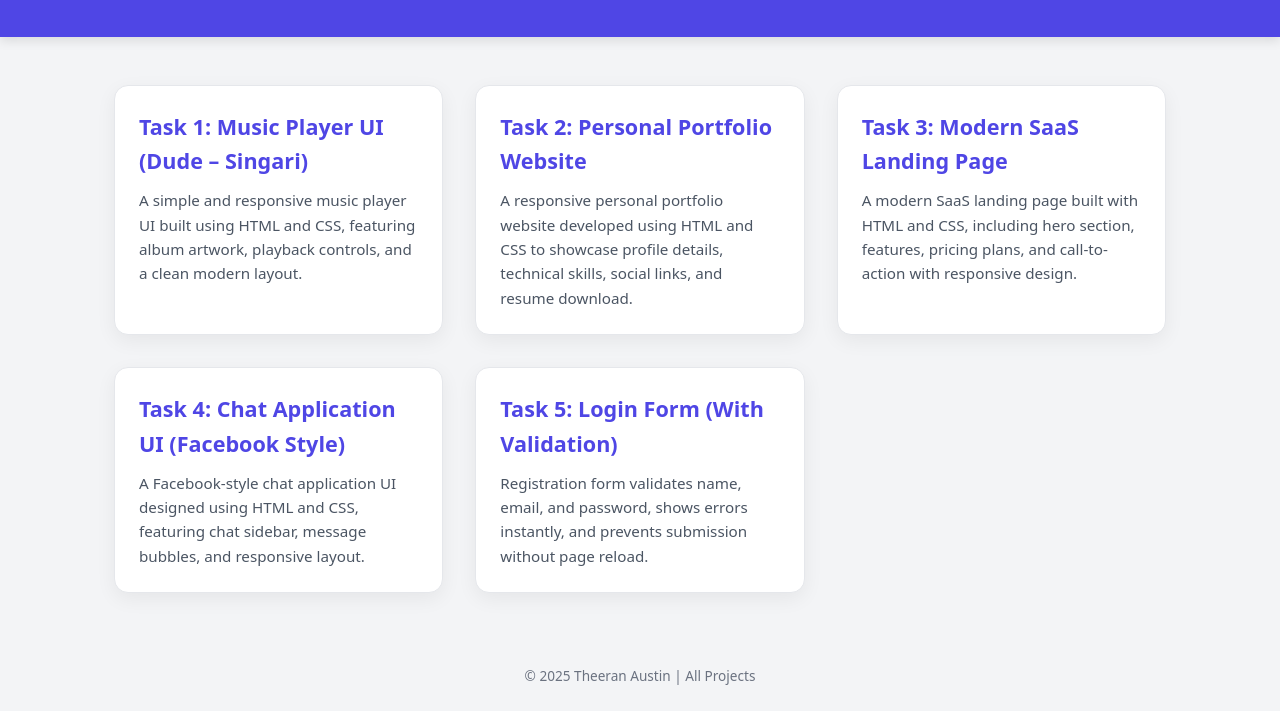
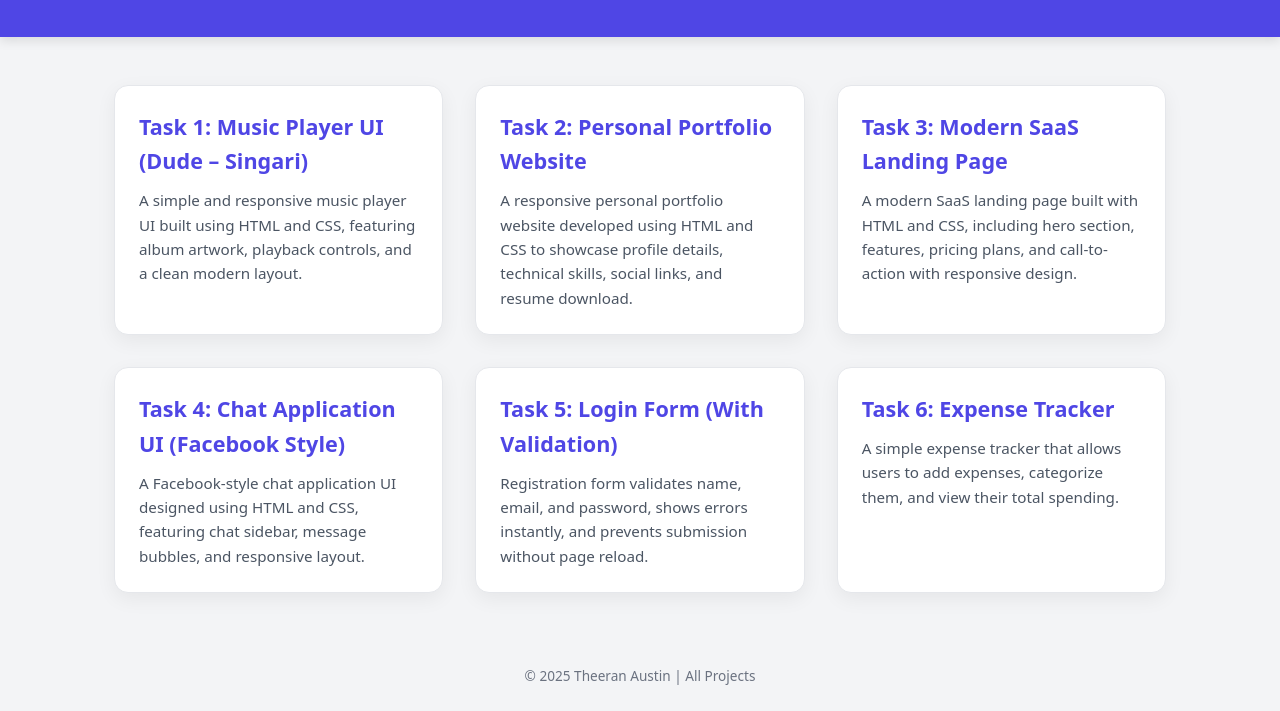
Before and after one commit to sakthirithan/PBL-Full-Stack-Tasks, a plain HTML site: page index.html in a window 1280 px wide. Shown: the part 137-848 px from the top of the page. Drawn offline with Linux system fonts and the light colour scheme.

Commit message:
DOCS: Task - 6 ExpenseTracker Project Added

```diff
--- a/index.html
+++ b/index.html
@@ -75,6 +75,16 @@
       </p>
     </a>
 
+    <!-- Task 6 -->
+    <a href="expenseTracker/expenseTracker.html" class="project-card">
+      <h2 class="project-card__title">
+        Task 6: Expense Tracker
+      </h2>
+      <p class="project-card__desc">
+        A simple expense tracker that allows users to add expenses, categorize them, and view their total spending.
+      </p>
+    </a>
+
   </main>
 
   <!--  FOOTER  -->
```
Also changed, not shown: 1 other file.
